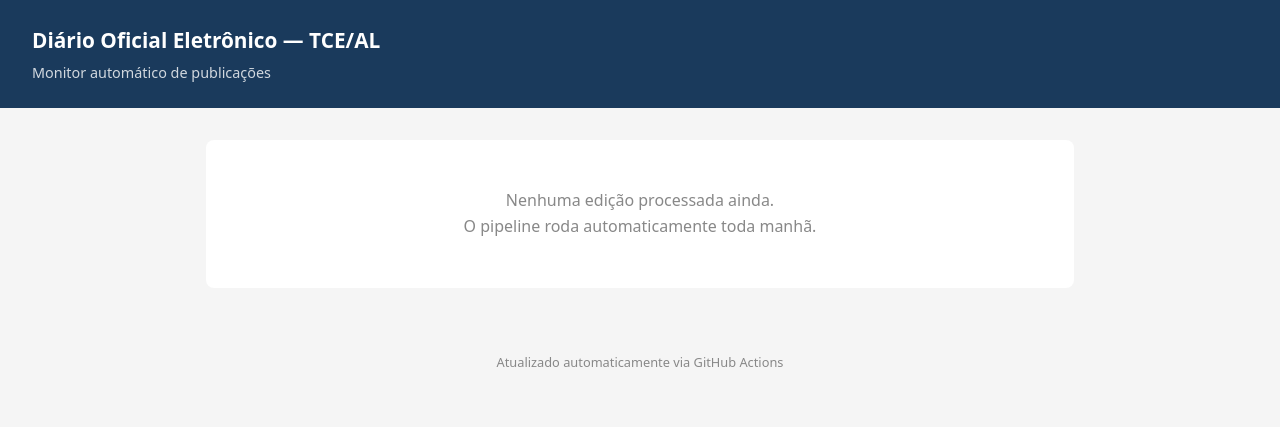
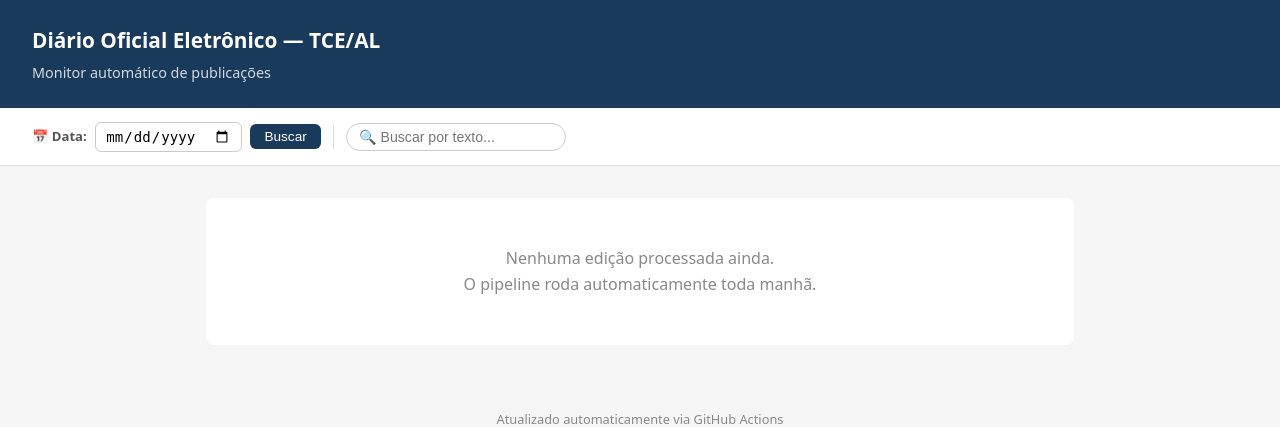
Before and after one commit to alisson16m/doe-tceal, a Python web app: template templates/index.html in a window 1280 px wide. Shown: the top 427 px of the page. Run offline with Jinja, Linux system fonts and the light colour scheme; the template is opened without the code that fills it, so the values that code supplies are empty.

Commit message:
feat: adiciona seletor de data na página inicial do site

```diff
--- a/scripts/gerar_html.py
+++ b/scripts/gerar_html.py
@@ -38,6 +38,7 @@ def regenerar_index() -> None:
         d = json.loads(json_file.read_text(encoding="utf-8"))
         edicoes.append({
             "id": d["id"],
+            "data": d.get("data", ""),
             "data_formatada": d.get("data_formatada", ""),
             "resumo_geral": d.get("resumo_geral", ""),
             "normativos_count": len(d.get("normativos", [])),
--- a/templates/index.html
+++ b/templates/index.html
@@ -10,15 +10,27 @@
     header { background: #1a3a5c; color: #fff; padding: 1.5rem 2rem; }
     header h1 { font-size: 1.3rem; font-weight: 700; }
     header p { font-size: 0.9rem; opacity: 0.8; margin-top: 0.25rem; }
-    .busca-header { background: #fff; border-bottom: 1px solid #ddd; padding: 0.75rem 2rem; }
-    .busca-header input { font-size: 0.9rem; padding: 0.4rem 0.9rem; border: 1px solid #ccc; border-radius: 20px; width: 100%; max-width: 400px; outline: none; }
-    .busca-header input:focus { border-color: #1a3a5c; }
+    .barra-busca { background: #fff; border-bottom: 1px solid #ddd; padding: 0.85rem 2rem; display: flex; flex-wrap: wrap; gap: 0.75rem; align-items: center; }
+    .grupo-data { display: flex; align-items: center; gap: 0.5rem; }
+    .grupo-data label { font-size: 0.82rem; color: #555; font-weight: 600; white-space: nowrap; }
+    .grupo-data input[type="date"] { font-size: 0.88rem; padding: 0.3rem 0.6rem; border: 1px solid #ccc; border-radius: 6px; outline: none; }
+    .grupo-data input[type="date"]:focus { border-color: #1a3a5c; }
+    .btn-buscar-data { font-size: 0.85rem; padding: 0.3rem 0.9rem; background: #1a3a5c; color: #fff; border: none; border-radius: 6px; cursor: pointer; }
+    .btn-buscar-data:hover { background: #14304f; }
+    .sep { width: 1px; height: 24px; background: #ddd; }
+    .busca-texto { font-size: 0.88rem; padding: 0.3rem 0.75rem; border: 1px solid #ccc; border-radius: 20px; width: 220px; outline: none; }
+    .busca-texto:focus { border-color: #1a3a5c; }
     main { max-width: 900px; margin: 2rem auto; padding: 0 1rem; }
     .vazio { text-align: center; padding: 3rem; color: #888; background: #fff; border-radius: 8px; }
+    .aviso { border-radius: 8px; padding: 1rem 1.25rem; margin-bottom: 1.25rem; font-size: 0.9rem; display: none; }
+    .aviso-info { background: #eef2f7; border-left: 4px solid #1a3a5c; color: #333; }
+    .aviso-info a { color: #1a3a5c; font-weight: 600; }
     .grid { display: grid; gap: 1rem; }
     .card { background: #fff; border-radius: 8px; border: 1px solid #ddd; padding: 1.25rem; text-decoration: none; color: inherit; display: block; transition: box-shadow 0.15s; }
     .card:hover { box-shadow: 0 2px 12px rgba(0,0,0,0.1); }
     .card.oculto { display: none; }
+    .card.destaque { box-shadow: 0 0 0 3px #1a3a5c; animation: piscar 1.2s ease 2; }
+    @keyframes piscar { 0%,100% { box-shadow: 0 0 0 3px #1a3a5c; } 50% { box-shadow: 0 0 0 6px #5a8abf; } }
     .card-data { font-size: 0.8rem; color: #888; margin-bottom: 0.4rem; }
     .card-resumo { font-size: 0.95rem; color: #333; margin-bottom: 0.75rem; }
     .badges { display: flex; flex-wrap: wrap; gap: 0.4rem; }
@@ -28,7 +40,11 @@
     .badge-atos { background: #faebd7; color: #7a4000; }
     .sem-resultados-busca { text-align: center; padding: 2rem; color: #999; font-style: italic; display: none; }
     footer { text-align: center; padding: 2rem; font-size: 0.8rem; color: #888; }
-    @media (max-width: 600px) { header, .busca-header { padding: 1rem; } }
+    @media (max-width: 600px) {
+      header, .barra-busca { padding: 1rem; }
+      .busca-texto { width: 100%; }
+      .sep { display: none; }
+    }
   </style>
 </head>
 <body>
@@ -36,11 +52,15 @@
     <h1>Diário Oficial Eletrônico — TCE/AL</h1>
     <p>Monitor automático de publicações</p>
   </header>
-  {% if edicoes %}
-  <div class="busca-header">
-    <input type="search" id="busca" placeholder="🔍 Buscar por data, assunto ou resumo..." aria-label="Buscar edições">
+  <div class="barra-busca">
+    <div class="grupo-data">
+      <label for="data-input">📅 Data:</label>
+      <input type="date" id="data-input" aria-label="Selecionar data">
+      <button class="btn-buscar-data" id="btn-data">Buscar</button>
+    </div>
+    <div class="sep"></div>
+    <input type="search" class="busca-texto" id="busca-texto" placeholder="🔍 Buscar por texto..." aria-label="Buscar por texto">
   </div>
-  {% endif %}
   <main>
     {% if not edicoes %}
     <div class="vazio">
@@ -48,9 +68,10 @@
       <p>O pipeline roda automaticamente toda manhã.</p>
     </div>
     {% else %}
+    <div class="aviso aviso-info" id="aviso-data"></div>
     <div class="grid" id="grid">
       {% for ed in edicoes %}
-      <a href="edicoes/{{ ed.id }}.html" class="card" data-texto="{{ ed.data_formatada }} {{ ed.resumo_geral }}">
+      <a href="edicoes/{{ ed.id }}.html" class="card" data-data="{{ ed.data }}" data-texto="{{ ed.data_formatada }} {{ ed.resumo_geral }}">
         <div class="card-data">Edição Nº {{ ed.id }} — {{ ed.data_formatada }}</div>
         <div class="card-resumo">{{ ed.resumo_geral }}</div>
         <div class="badges">
@@ -67,19 +88,62 @@
   <footer>Atualizado automaticamente via GitHub Actions</footer>
   {% if edicoes %}
   <script>
-    const busca = document.getElementById('busca');
-    const cards = document.querySelectorAll('.card');
+    const cards = Array.from(document.querySelectorAll('.card'));
+    const aviso = document.getElementById('aviso-data');
     const semRes = document.getElementById('sem-resultados');
+    const inputData = document.getElementById('data-input');
+    const btnData = document.getElementById('btn-data');
+    const buscaTexto = document.getElementById('busca-texto');
+    const ACTIONS_URL = 'https://github.com/alisson16m/doe-tceal/actions/workflows/diario.yml';
 
-    busca.addEventListener('input', () => {
-      const termo = busca.value.trim().toLowerCase();
-      let algumVisivel = false;
-      cards.forEach(card => {
-        const visivel = !termo || card.dataset.texto.toLowerCase().includes(termo);
-        card.classList.toggle('oculto', !visivel);
-        if (visivel) algumVisivel = true;
+    function formatarDataBR(iso) {
+      const [a, m, d] = iso.split('-');
+      return `${d}/${m}/${a}`;
+    }
+
+    function limparDestaque() {
+      cards.forEach(c => c.classList.remove('destaque'));
+    }
+
+    function filtrarTexto(termo) {
+      let algum = false;
+      cards.forEach(c => {
+        const vis = !termo || c.dataset.texto.toLowerCase().includes(termo);
+        c.classList.toggle('oculto', !vis);
+        if (vis) algum = true;
       });
-      semRes.style.display = (termo && !algumVisivel) ? 'block' : 'none';
+      semRes.style.display = (!algum && termo) ? 'block' : 'none';
+    }
+
+    function buscarPorData() {
+      const data = inputData.value;
+      if (!data) return;
+
+      limparDestaque();
+      aviso.style.display = 'none';
+      buscaTexto.value = '';
+      filtrarTexto('');
+
+      const card = cards.find(c => c.dataset.data === data);
+      if (card) {
+        card.classList.add('destaque');
+        card.scrollIntoView({ behavior: 'smooth', block: 'center' });
+      } else {
+        const dataBR = formatarDataBR(data);
+        aviso.innerHTML = `A edição de <strong>${dataBR}</strong> ainda não foi processada. `
+          + `<a href="${ACTIONS_URL}" target="_blank">Clique aqui para processar →</a> `
+          + `(informe o ID da edição no campo "ID da edição").`;
+        aviso.style.display = 'block';
+      }
+    }
+
+    btnData.addEventListener('click', buscarPorData);
+    inputData.addEventListener('keydown', e => { if (e.key === 'Enter') buscarPorData(); });
+
+    buscaTexto.addEventListener('input', () => {
+      limparDestaque();
+      aviso.style.display = 'none';
+      filtrarTexto(buscaTexto.value.trim().toLowerCase());
     });
   </script>
   {% endif %}
```
